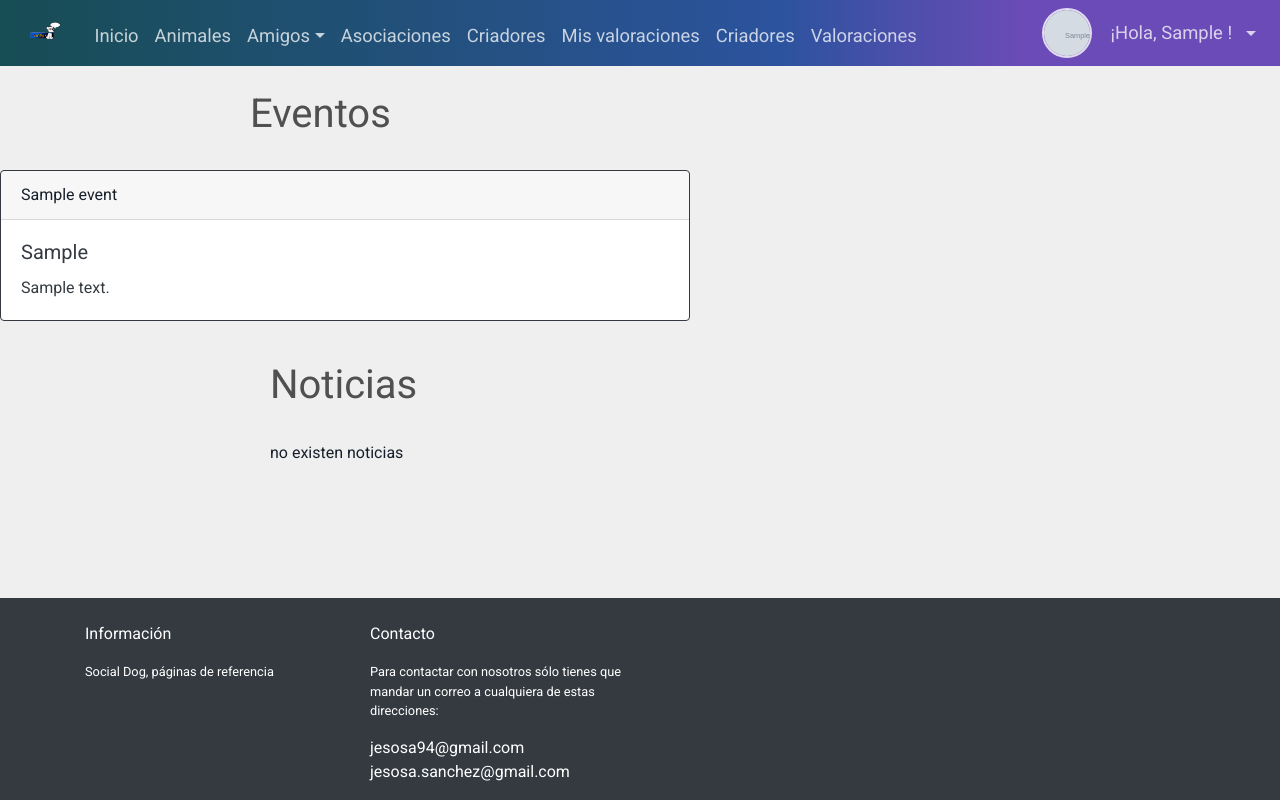
After one commit to jessossan/TFG, a Django app: page /web/ in a window 1280 px wide. The commit adds this page. Run offline with Django 3.2, Linux system fonts and the light colour scheme; a user stored in the database is signed in; tables that the repository leaves empty hold one stand-in row (values such as "Sample post"); grey boxes marked "Sample" are stand-in pictures; some libraries are stand-ins or nearby versions.

Commit message:
mejoras en los eventos #42 y listados de eventos #39 #40 #41

```diff
--- a/socialDog/events/forms.py
+++ b/socialDog/events/forms.py
@@ -8,7 +8,7 @@ class CreateBreederEventForm(forms.Form):
 
     # Campos requeridos por el Evento
 
-    title = forms.CharField(max_length=50, label='Nombre')
+    title = forms.CharField(max_length=25, label='Nombre')
     description = forms.CharField(max_length=200, label='Descripción')
     place = forms.CharField(max_length=50, label='Lugar')
 
@@ -73,7 +73,7 @@ class EditEventForm(forms.Form):
             # Comprobamos que la fecha de comienzo del evento no sea no sea una fecha pasada
             if (startDate < date.today()):
                 raise forms.ValidationError(
-                    "No se puede editar un evento pasado o cambiar")
+                    "No se puede editar un evento pasado")
 
             # Comprobamos que la fecha de comienzo del evento sea menos de un día de antelación
             startDateAux = date(startDate.year, startDate.month, startDate.day - 1)
@@ -94,7 +94,7 @@ class CreateAssociationEventForm(forms.Form):
 
     # Campos requeridos por el Evento
 
-    title = forms.CharField(max_length=50, label='Nombre')
+    title = forms.CharField(max_length=25, label='Nombre')
     description = forms.CharField(max_length=200, label='Descripción')
     place = forms.CharField(max_length=50, label='Lugar')
 
--- a/socialDog/events/templates/list_event.html
+++ b/socialDog/events/templates/list_event.html
@@ -28,7 +28,6 @@ Lista de eventos
                     <thead class="thead-primary">
                     <tr>
                         <th>Título</th>
-                        <th>Descripción</th>
                         <th>Lugar</th>
                         <th>Fecha de comienzo</th>
                         <th>Fecha fin</th>
@@ -49,7 +48,6 @@ Lista de eventos
 
                         <tr>
                             <td>{{ event.title }}</td>
-                            <td>{{ event.description }}</td>
                             <td>{{ event.place }}</td>
                             <td>{{ event.startDate|date:'d/m/y' }} &nbsp;- {{ event.startTime|time:'H' }}:{{ event.finishTime|time:'i' }}</td>
                                 <td>{{ event.finishDate|date:'d/m/y' }} &nbsp;- {{ event.finishTime|time:'H' }}:{{ event.finishTime|time:'i' }}</td>
--- a/socialDog/socialDog/settings.py
+++ b/socialDog/socialDog/settings.py
@@ -27,7 +27,7 @@ DEBUG = True
 
 ALLOWED_HOSTS = []
 
-
+LOGIN_REDIRECT_URL = '/web/eventsNews'
 # Application definition
 
 INSTALLED_APPS = [
--- a/socialDog/socialDog/urls.py
+++ b/socialDog/socialDog/urls.py
@@ -75,4 +75,7 @@ urlpatterns = [
     # Events
     path('events/', include('events.urls')),
 
+    # Web
+    path('web/', include('web.urls')),
+
 ] + static(settings.MEDIA_URL, document_root=settings.MEDIA_ROOT)
--- a/socialDog/web/templates/base/base.html
+++ b/socialDog/web/templates/base/base.html
@@ -21,7 +21,7 @@
     <!-- Material icons de Google -->
     <link rel="stylesheet" href="https://fonts.googleapis.com/icon?family=Material+Icons">
 
-	<title>{% block title %}Document {% endblock %}</title>
+	<title>{% block title %}Social Dog{% endblock %}</title>
 </head>
 <body class="d-flex flex-column body-parent">
 	{% block navbar %}
@@ -32,7 +32,7 @@
 								background: -webkit-linear-gradient(left, rgba(23,77,84,1) 0%,rgba(44,83,158,1) 61%,rgba(44,83,158,1) 61%,rgba(107,75,183,1) 80%);
 								background: linear-gradient(to right, rgba(23,77,84,1) 0%,rgba(44,83,158,1) 61%,rgba(44,83,158,1) 61%,rgba(107,75,183,1) 80%);
 								filter: progid:DXImageTransform.Microsoft.gradient( startColorstr='#174d54', endColorstr='#6b4bb7',GradientType=1 );">
-							<a class="navbar-brand flex-align-center" href="/">
+							<a class="navbar-brand flex-align-center" href="{% url 'list_eventsNews' %}">
 									<img style="width: auto; height: 40x; border-bottom: 0.4px solid;
   border-color: transparent;
                     justify-content: center;
@@ -49,7 +49,7 @@
 									{% if user.actor.customer %}
 										<ul class="navbar-nav mr-auto">
 										<li class="dropdown flex-align-center">
-											<a style="border-top: 5px solid;border-color: transparent;" href="/" class="nav-link navbar-text">
+											<a style="border-top: 5px solid;border-color: transparent;" href="{% url 'list_eventsNews' %}" class="nav-link navbar-text">
 												Inicio
 											 </a>
 										</li>
@@ -104,7 +104,7 @@
 									{% elif user.actor.breeder %}
 									<ul class="navbar-nav mr-auto">
 										<li class="dropdown flex-align-center">
-											<a style="border-top: 5px solid;border-color: transparent;" href="/" class="nav-link navbar-text">
+											<a style="border-top: 5px solid;border-color: transparent;" href="{% url 'list_eventsNews' %}" class="nav-link navbar-text">
 												Inicio
 											 </a>
 										</li>
@@ -182,7 +182,7 @@
 									{% elif user.actor.association %}
 										<ul class="navbar-nav mr-auto">
 											<li class="dropdown flex-align-center">
-												<a style="border-top: 5px solid;border-color: transparent;" href="/" class="nav-link navbar-text">
+												<a style="border-top: 5px solid;border-color: transparent;" href="{% url 'list_eventsNews' %}" class="nav-link navbar-text">
 													Inicio
 												 </a>
 											</li>
@@ -257,7 +257,7 @@
 									{% elif user.actor.administrator %}
                                         <ul class="navbar-nav mr-auto">
 											<li class="dropdown flex-align-center">
-												<a style="border-top: 5px solid;border-color: transparent;" href="/" class="nav-link navbar-text">
+												<a style="border-top: 5px solid;border-color: transparent;" href="{% url 'list_eventsNews' %}" class="nav-link navbar-text">
 													Inicio
 												 </a>
 											</li>
@@ -315,6 +315,7 @@
 					{% endif %}-->
 
 			{% else %}
+					<!--NAVBAR SIN AUTENTICAR -->
 			<nav class="navbar navbar-expand-lg navbar-dark bg-info" style="background: rgb(23,77,84); /* Old browsers */
                     background: -moz-linear-gradient(left, rgba(23,77,84,1) 0%, rgba(44,83,158,1) 61%, rgba(44,83,158,1) 61%, rgba(107,75,183,1) 80%);
                     background: -webkit-linear-gradient(left, rgba(23,77,84,1) 0%,rgba(44,83,158,1) 61%,rgba(44,83,158,1) 61%,rgba(107,75,183,1) 80%);
@@ -329,11 +330,9 @@
   display: flex;" src="{% static 'img/SocialDog.png' %}" alt="SocialDog" class="brand-icon"/>
 					</a>
 
-					<!--Botón de "colapso", se mostrará si la ventana es demasiado pequeña-->
 					<button class="navbar-toggler" type="button" data-toggle="collapse" data-target="#navbarNav" aria-controls="navbarNav" aria-expanded="false" aria-label="Toggle navigation">
 							<span class="navbar-toggler-icon"></span>
 					</button>
-					<!-- Sección "colapsable", se agruparán si la ventana es demasiado pequeña -->
 					<div class="collapse navbar-collapse" id="navbarNav" >
 							<!-- Elementos principales -->
 							<ul class="navbar-nav mr-auto">
--- a/socialDog/web/templates/registration/login.html
+++ b/socialDog/web/templates/registration/login.html
@@ -52,7 +52,7 @@
 
                     <div class="row mt-4">
                       <div class="col-md-6">
-                        <input type="hidden" name="next" value="/" />
+                        <input type="hidden" name="next" value="/web/eventsNews" />
                         <input type="submit" value="Iniciar Sesión" class="btn editbutton btn-block" />
                       </div>
                       <div class="col-md-6">
--- /dev/null
+++ b/socialDog/web/templates/welcome/eventsNews.html
@@ -0,0 +1,46 @@
+{% extends 'base/base.html' %}
+{% block title %}
+Lista de eventos
+{% endblock %}
+{% block content %}
+
+<div style="float: left; width: 690px">
+</br>
+<h1 style="padding: 0px 250px 0px"> Eventos</h1>
+</br>
+
+{% if event_list %}
+    {% for event in event_list %}
+        <div class="card border-dark mb-3">
+          <div class="card-header">{{ event.title }}</div>
+          <div class="card-body text-dark">
+            <h5 class="card-title">{{ event.place }}</h5>
+            <p class="card-text">{{ event.description }}</p>
+          </div>
+        </div>
+    {% endfor %}
+{% else %}
+    <p style="padding: 0px 250px 0px">no existen eventos</p>
+{% endif %}
+</div>
+
+<div style="float: left; width: 730px;padding: 0px 20px 0px ">
+</br>
+<h1 style="padding: 0px 250px 0px"> Noticias</h1>
+</br>
+
+{% if news_list %}
+    {% for news in news_list %}
+        <div class="card border-dark mb-3">
+          <div class="card-header">{{ news.title }}</div>
+          <div class="card-body text-dark">
+            <h5 class="card-title">{{ news.place }}</h5>
+            <p class="card-text">{{ news.description }}</p>
+          </div>
+        </div>
+    {% endfor %}
+{% else %}
+    <p style="padding: 0px 250px 0px">no existen noticias</p>
+{% endif %}
+</div>
+{% endblock %}
--- a/socialDog/web/urls.py
+++ b/socialDog/web/urls.py
@@ -2,6 +2,9 @@ from django.urls import path
 from . import views
 
 urlpatterns = [
-    path('', views.index, name='index'),
+    path('', views.list_eventsNews, name='list_eventsNews'),
+
+    # NOTICIAS Y EVENTOS
+    path('eventsNews', views.list_eventsNews, name='list_eventsNews'),
 
 ]
--- a/socialDog/web/views.py
+++ b/socialDog/web/views.py
@@ -1,4 +1,5 @@
 from django.contrib.auth import login
+from django.contrib.auth.decorators import login_required
 from django.contrib.auth.models import User
 from datetime import datetime, date
 from django.http import HttpResponse, HttpRequest, HttpResponseRedirect
@@ -8,6 +9,7 @@ from django.template import loader
 # Create your views here.
 from actors.models import Customer, Association, Breeder
 from breeds.models import Breed
+from events.models import Event
 from provinces.models import Province
 from web.forms import RegisterCustomerForm, RegisterAssociationForm, RegisterBreederForm
 
@@ -308,3 +310,19 @@ def register_breeder(request):
     }
 
     return render(request, 'web/registerBreeder.html', data)
+
+
+# LISTADOS DE EVENTOS/NOTICIAS
+
+@login_required(login_url='/login/')
+def list_eventsNews(request):
+
+    # Orden inverso para que los eventos nuevos creados salgan arriba de la lista
+    events_list = Event.objects.all().order_by('-creationDate')
+
+    data = {
+        'event_list': events_list,
+        'title': 'Listado de eventos',
+
+    }
+    return render(request, 'welcome/eventsNews.html', data)
```
Also changed, not shown: socialDog/events/templates/create_association_event.html (+14 -4 lines), socialDog/events/templates/create_breeder_event.html (+14 -4 lines).
